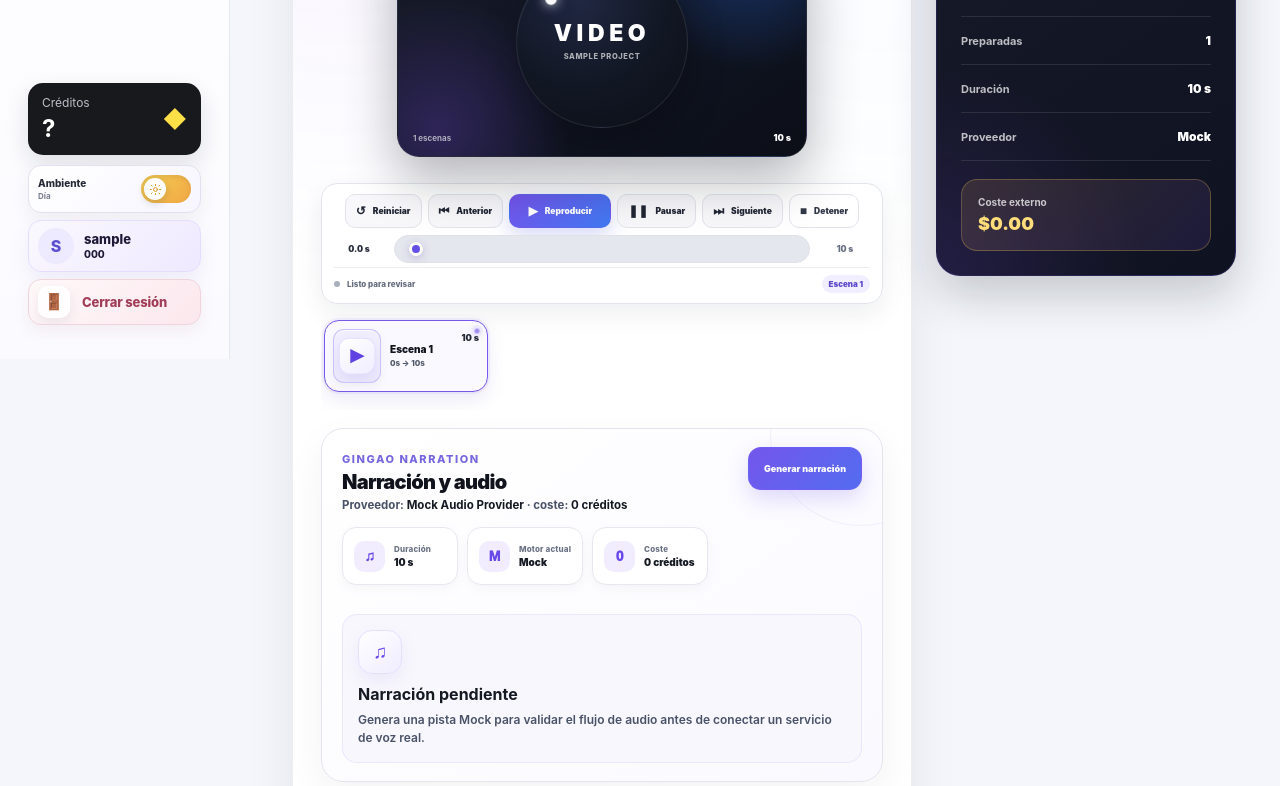
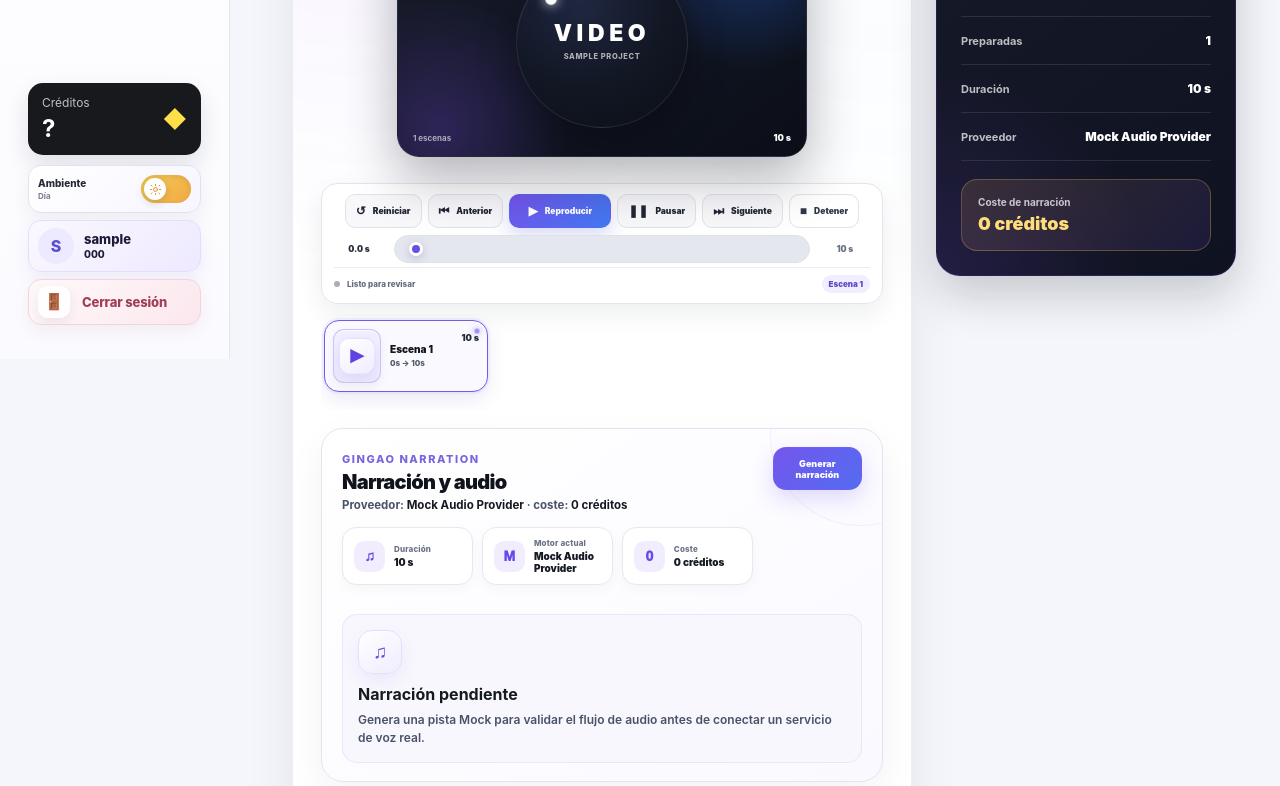
Before and after one commit to samu019/gingao-mvp, a Django app: page /projects/1/final/ in a window 1280 px wide. Shown: the part 441-1227 px from the top of the page. Run offline with Django 5.2, Linux system fonts and the light colour scheme; a user stored in the database is signed in; tables that the repository leaves empty hold one stand-in row (values such as "Sample post"); data that the repository does not hold is empty; parts of the project's set-up code (start-up, migrations or seed data) failed here and were passed over.

Commit message:
Show real audio provider and cost in Final Cut

```diff
--- a/projects/views.py
+++ b/projects/views.py
@@ -1743,6 +1743,45 @@ def final_cut_view(
         user=request.user,
     )
 
+    # GINGAO_FINAL_AUDIO_RUNTIME_INFO_V51A
+    # Keep Final Cut pricing/provider display aligned
+    # with the real audio generation backend.
+    from generations.pricing import (
+        estimate_audio_cost,
+    )
+
+    audio_provider_code = (
+        os.environ.get(
+            "GINGAO_AUDIO_PROVIDER",
+            "mock",
+        )
+        .strip()
+        .lower()
+    )
+
+    audio_cost_estimate = (
+        estimate_audio_cost(
+            total_duration
+        )
+    )
+
+    audio_credit_cost = int(
+        audio_cost_estimate.internal_credits
+        or 0
+    )
+
+    audio_provider_label = (
+        "ElevenLabs"
+        if audio_provider_code
+        == "elevenlabs"
+        else (
+            "Mock Audio Provider"
+            if audio_provider_code
+            == "mock"
+            else audio_provider_code
+        )
+    )
+
 
     visual_coverage = (
         get_project_visual_coverage(
@@ -1799,10 +1838,11 @@ def final_cut_view(
             "final_export_url":
                 final_export_url,
             "audio_provider_code":
-                os.environ.get(
-                    "GINGAO_AUDIO_PROVIDER",
-                    "mock"
-                ).lower(),
+                audio_provider_code,
+            "audio_provider_label":
+                audio_provider_label,
+            "audio_credit_cost":
+                audio_credit_cost,
         }
     )
 
--- a/templates/dashboard/final_cut.html
+++ b/templates/dashboard/final_cut.html
@@ -500,15 +500,14 @@ Corte final &middot; {{ project.title }} &middot; Gingao
                     <p>
                         Proveedor:
                         <strong>
-                            {% if audio_provider_code == "mock" %}
-                                Mock Audio Provider
-                            {% else %}
-                                {{ audio_provider_code }}
-                            {% endif %}
+                            {{ audio_provider_label }}
                         </strong>
                         &middot;
                         coste:
-                        <strong>0 cr&eacute;ditos</strong>
+                        <strong>
+                            {{ audio_credit_cost }}
+                            cr&eacute;ditos
+                        </strong>
                     </p>
 
 <div class="gingao-audio-meta-premium">
@@ -540,7 +539,7 @@ Corte final &middot; {{ project.title }} &middot; Gingao
             <small>Motor actual</small>
 
             <strong>
-                Mock
+                {{ audio_provider_label }}
             </strong>
         </div>
 
@@ -557,7 +556,8 @@ Corte final &middot; {{ project.title }} &middot; Gingao
             <small>Coste</small>
 
             <strong>
-                0 cr&eacute;ditos
+                {{ audio_credit_cost }}
+                cr&eacute;ditos
             </strong>
         </div>
 
@@ -590,7 +590,7 @@ Corte final &middot; {{ project.title }} &middot; Gingao
 
                           <span data-audio-generation-label>
                         {% if audio_info.url %}
-                            Regenerar audio Mock
+                            Regenerar narraci&oacute;n
                         {% else %}
                             Generar narraci&oacute;n
                         {% endif %}
@@ -1105,12 +1105,17 @@ Corte final &middot; {{ project.title }} &middot; Gingao
 
         <div class="summary-row final-summary-row-premium">
             <span>Proveedor</span>
-            <strong>Mock</strong>
+            <strong>
+                {{ audio_provider_label }}
+            </strong>
         </div>
 
         <div class="summary-credit final-summary-credit-premium">
-            <span>Coste externo</span>
-            <strong>$0.00</strong>
+            <span>Coste de narraci&oacute;n</span>
+            <strong>
+                {{ audio_credit_cost }}
+                cr&eacute;ditos
+            </strong>
         </div>
 
     </aside>
```
